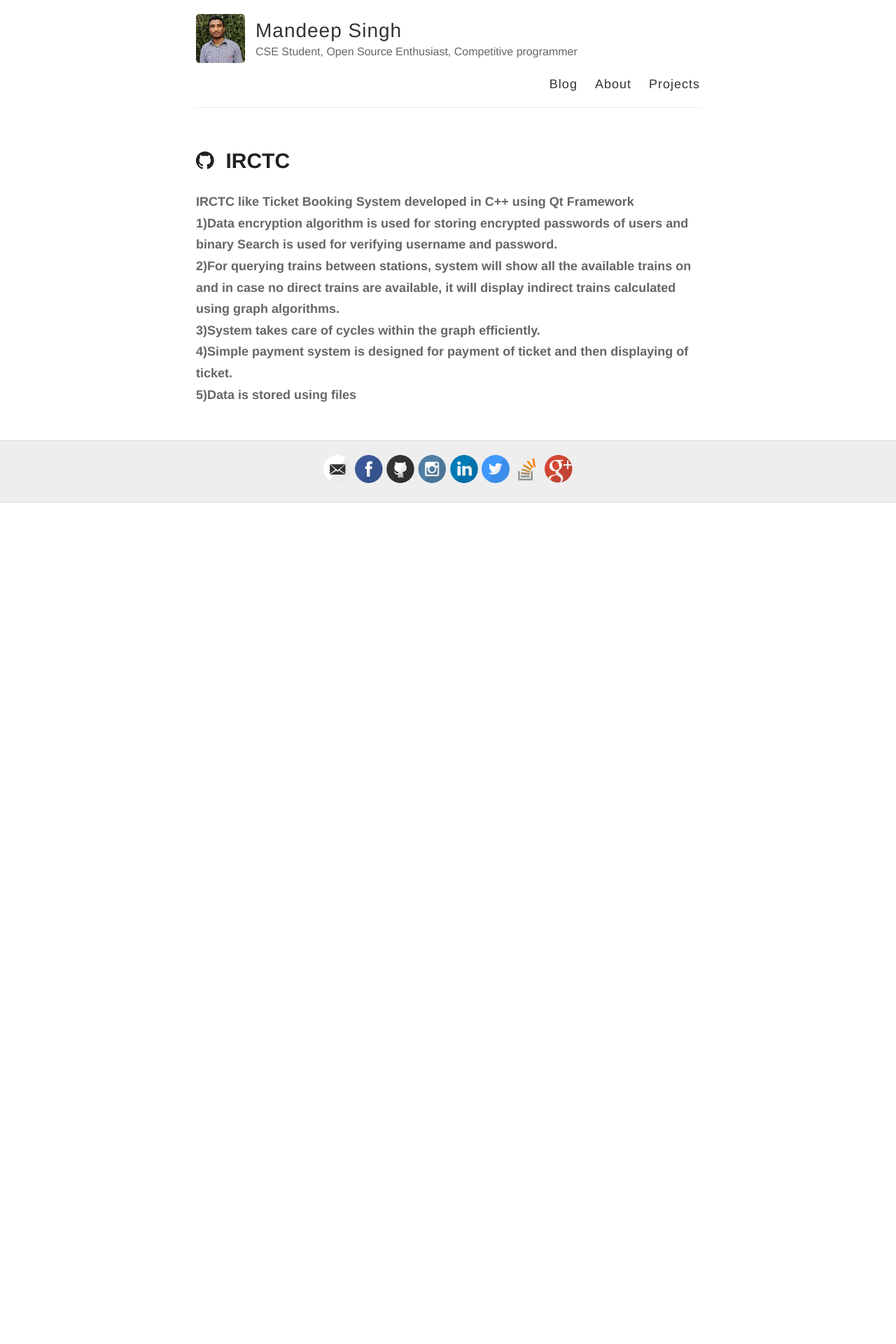
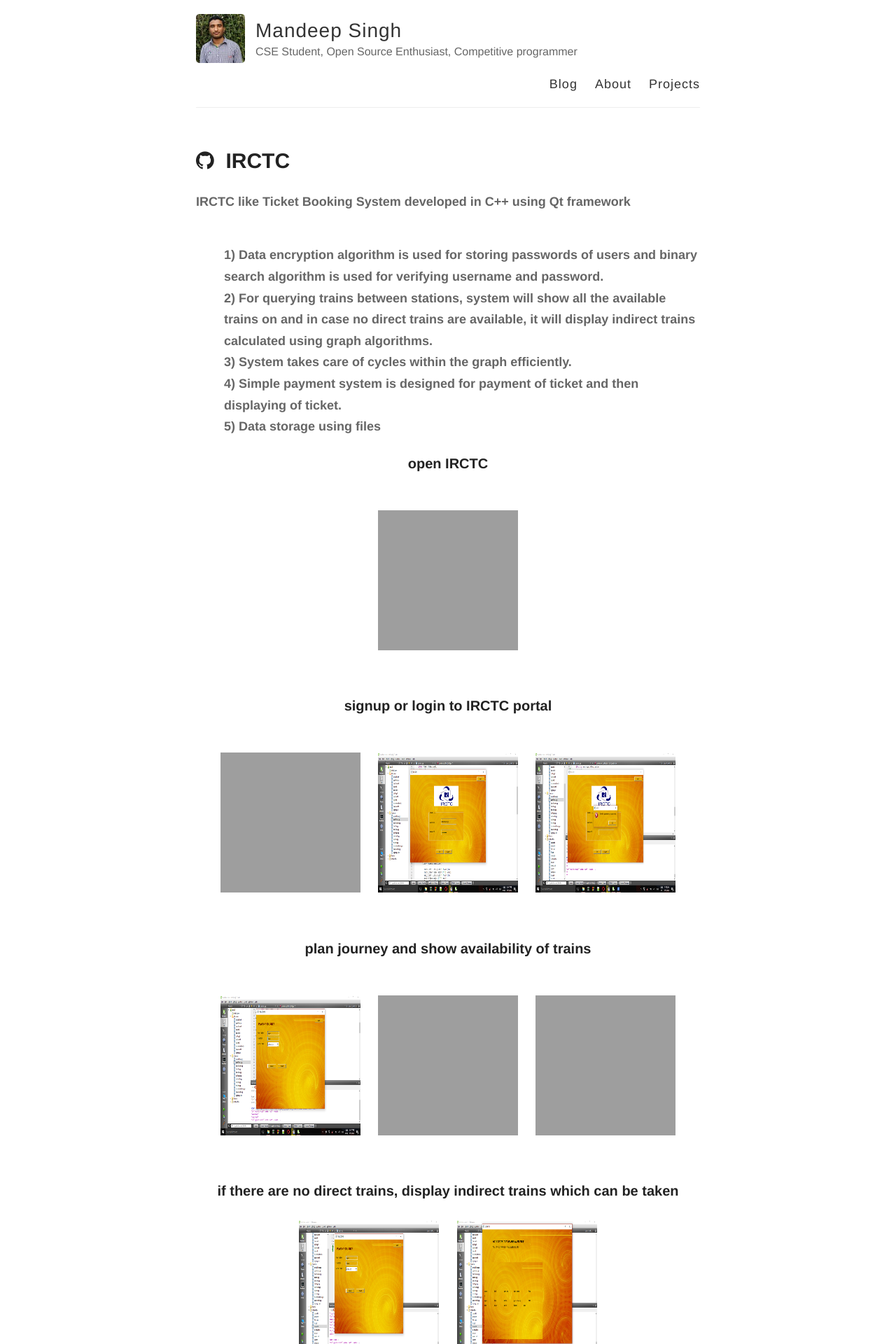
Before and after one commit to msdeep14/msdeep14.github.io, a Jekyll site: the page built from projects/irctc.html, in a window 1280 px wide. Shown: the top 1920 px of the page at 70% size. Built offline with Jekyll 4.4.1, drawn with Linux system fonts in a browser that asks for light colours; before the commit the page ends 900 px from its top, so only the background shows below that; some of the changed text lies outside the part shown.

Commit message:
modify project details irctc

```diff
--- a/projects/irctc.html
+++ b/projects/irctc.html
@@ -6,6 +6,32 @@
 <head>
     <title> IRCTC</title>
 <link rel="stylesheet" href="https://cdnjs.cloudflare.com/ajax/libs/font-awesome/4.7.0/css/font-awesome.min.css">
+
+<style type="text/css">
+.zoomin img {
+    height: 200px;
+     width: 200px;
+     -webkit-transition: all 2s ease;
+      -moz-transition: all 2s ease;
+      -ms-transition: all 2s ease;
+       transition: all 2s ease;
+       }
+       .zoomin img:hover {
+           width: 600px;
+           height: 600px;
+           }
+
+           .images {
+               text-align : center;
+           }
+           .images img {
+               width  : 200px;
+               height : 200x;
+               margin : 10px;
+           }
+
+           .tab { margin-left: 40px; }
+    </style>
 </head>
 
 <body>
@@ -13,13 +39,51 @@
             <i class="fa fa-github"></i>&nbsp;&nbsp;<strong><a href="https://github.com/msdeep14/IRCTC">IRCTC</a></strong> <br/>
         </h1>
         <h4>
-            <p>IRCTC like Ticket Booking System developed in C++ using Qt Framework<br/>
-			1)Data encryption algorithm is used for storing encrypted passwords of users and binary Search is used for verifying 	username and password.<br/>
-			2)For querying trains between stations, system will show all the available trains on and in case no direct trains are available, it will display indirect trains calculated using graph algorithms.<br/>
-			3)System takes care of cycles within the graph efficiently.<br/>
-			4)Simple payment system is designed for payment of ticket and then displaying of ticket.<br/>
-			5)Data is stored using files<br/>
+            <p>IRCTC like Ticket Booking System developed in C++ using Qt framework<br /><br />
+                <p class = "tab">
+			1) Data encryption algorithm is used for storing passwords of users and binary search algorithm is used for verifying username and password.<br/>
+			2) For querying trains between stations, system will show all the available trains on and in case no direct trains are available, it will display indirect trains calculated using graph algorithms.<br/>
+			3) System takes care of cycles within the graph efficiently.<br/>
+			4) Simple payment system is designed for payment of ticket and then displaying of ticket.<br/>
+			5) Data storage using files<br/>
+        </p>
 		</p>
     </h4>
 
+    <div class = "images">
+     <div class="zoomin">
+         <h3>open IRCTC</h3><br />
+         <img src="{{ site.baseurl }}/images/project_images/irctc/start.png" title="open irctc portal" />
+         <br /> <br />
+         <h3>signup or login to IRCTC portal</h3><br />
+         <img src="{{ site.baseurl }}/images/project_images/irctc/signup.png" title="signup" />
+         <img src="{{ site.baseurl }}/images/project_images/irctc/login.png" title="login" />
+         <img src="{{ site.baseurl }}/images/project_images/irctc/invalid_user.png" title="invalid user details" />
+         <br /><br />
+
+         <h3>plan journey and show availability of trains</h3><br />
+         <img src="{{ site.baseurl }}/images/project_images/irctc/plan_journey.png" title="plan journey" />
+         <img src="{{ site.baseurl }}/images/project_images/irctc/train_available.png" title="display avalaible trains" />
+         <img src="{{ site.baseurl }}/images/project_images/irctc/train_not_available.png" title="train not available" />
+         <br /><br />
+
+         <h3>if there are no direct trains, display indirect trains which can be taken</h3>
+         <img src="{{ site.baseurl }}/images/project_images/irctc/indirect1.png" title="plan journey" />
+         <img src="{{ site.baseurl }}/images/project_images/irctc/indirect2.png" title="show indirect trains" />
+         <br /><br />
+
+     <h3>enter 1 or more passenger details</h3>
+         <img src="{{ site.baseurl }}/images/project_images/irctc/pdetails_1.png" title="enter passenger details" />
+         <img src="{{ site.baseurl }}/images/project_images/irctc/pdetails_2.png" title="entered passenger details" />
+         <br /><br />
+
+         <h3>proceed for the payment and print ticket</h3>
+         <img src="{{ site.baseurl }}/images/project_images/irctc/payment.png" title="payment" />
+         <img src="{{ site.baseurl }}/images/project_images/irctc/carddetails.png" title="enter card details" />
+         <img src="{{ site.baseurl }}/images/project_images/irctc/print_ticket.png" title="print ticket" />
+         <br />
+
+     </div>
+ </div>
+
 </body>
```
Also changed, not shown: images/project_images/irctc/Screenshot (100).png (added), images/project_images/irctc/Screenshot (101).png (added), images/project_images/irctc/Screenshot (102).png (added), images/project_images/irctc/carddetails.png (added), images/project_images/irctc/indirect1.png (added), images/project_images/irctc/indirect2.png (added), images/project_images/irctc/invalid_user.png (added), images/project_images/irctc/login.png (added), images/project_images/irctc/payment.png (added), images/project_images/irctc/pdetails_1.png (added), images/project_images/irctc/pdetails_2.png (added), images/project_images/irctc/plan_journey.png (added), images/project_images/irctc/print_ticket.png (added), 4 other files.
